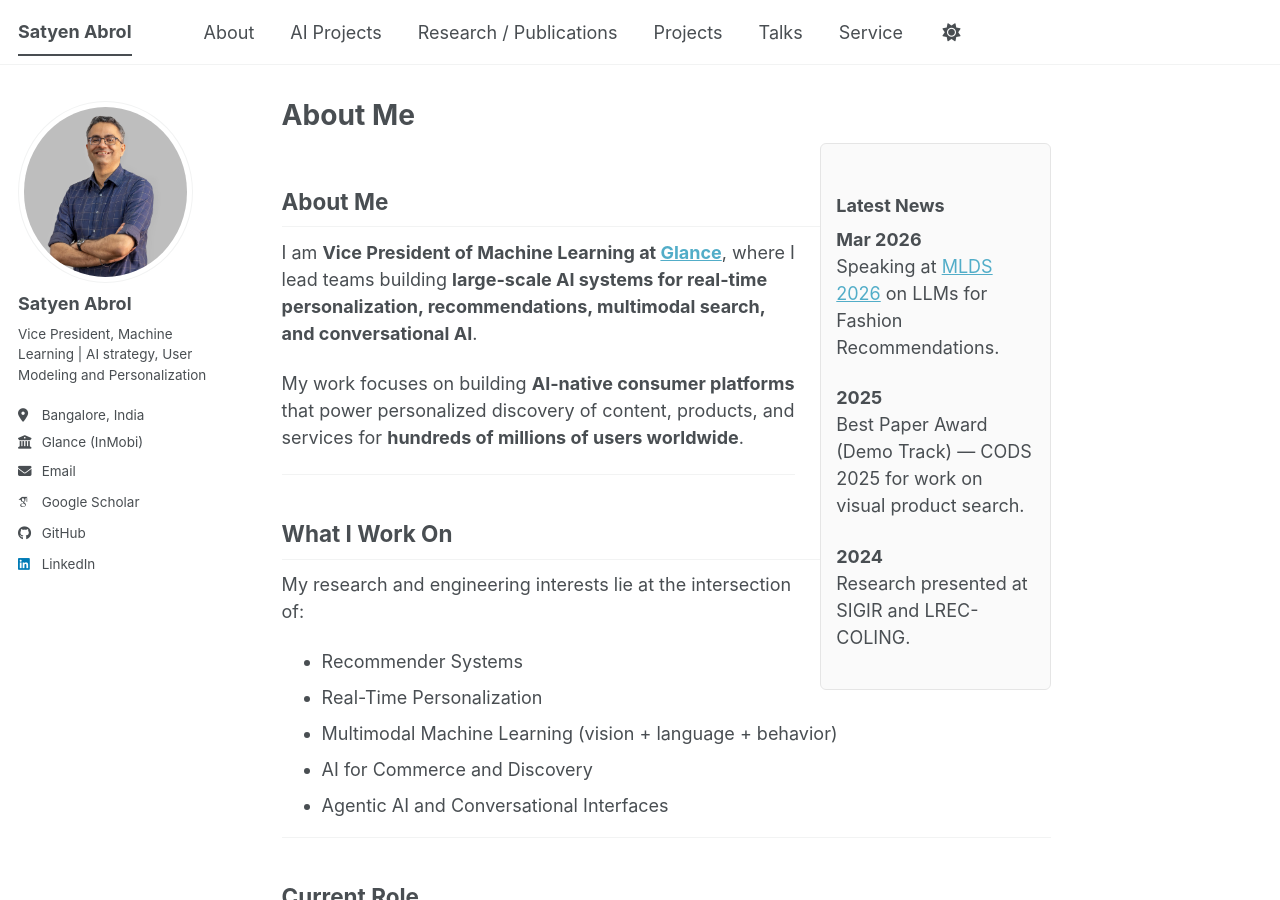
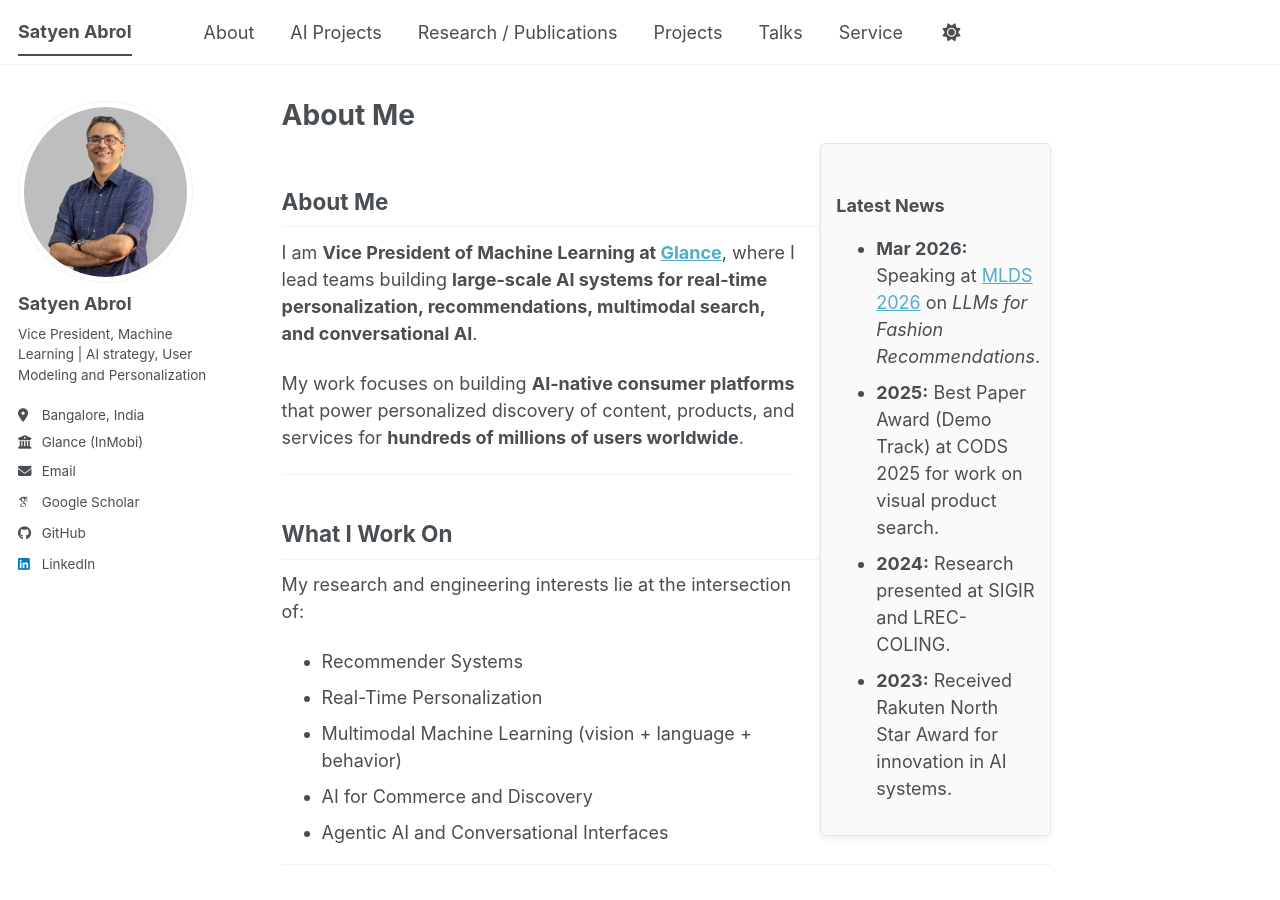
Before and after one commit to satyenabrol/satyenabrol.github.io, a Jekyll site: the page built from _pages/about.md, in a window 1280 px wide and 900 px high. Built offline with Jekyll 4.4.1, drawn with Linux system fonts in a browser that asks for light colours; some web fonts are replaced; a script bundle is joined from its source files by our own code; library files that are not in the unit come from our copies.

Commit message:
Update about.md

```diff
--- a/_pages/about.md
+++ b/_pages/about.md
@@ -4,18 +4,21 @@ title: "About Me"
 permalink: /
 author_profile: true
 ---
-<div style="float:right; width:30%; margin-left:25px; padding:15px; border:1px solid #e5e5e5; border-radius:6px; background:#fafafa;">
+<div style="float:right; width:30%; margin-left:25px; padding:15px; border:1px solid #e5e5e5; border-radius:6px; background:#fafafa; box-shadow:0 2px 6px rgba(0,0,0,0.08);">
 
 <h3>Latest News</h3>
 
-<p><strong>Mar 2026</strong><br>
-Speaking at <a href="https://mlds.analyticsindiamag.com/">MLDS 2026</a> on LLMs for Fashion Recommendations.</p>
+<ul>
 
-<p><strong>2025</strong><br>
-Best Paper Award (Demo Track) — CODS 2025 for work on visual product search.</p>
+<li><strong>Mar 2026:</strong> Speaking at <a href="https://mlds.analyticsindiamag.com/">MLDS 2026</a> on <em>LLMs for Fashion Recommendations</em>.</li>
 
-<p><strong>2024</strong><br>
-Research presented at SIGIR and LREC-COLING.</p>
+<li><strong>2025:</strong> Best Paper Award (Demo Track) at CODS 2025 for work on visual product search.</li>
+
+<li><strong>2024:</strong> Research presented at SIGIR and LREC-COLING.</li>
+
+<li><strong>2023:</strong> Received Rakuten North Star Award for innovation in AI systems.</li>
+
+</ul>
 
 </div>
 
```
